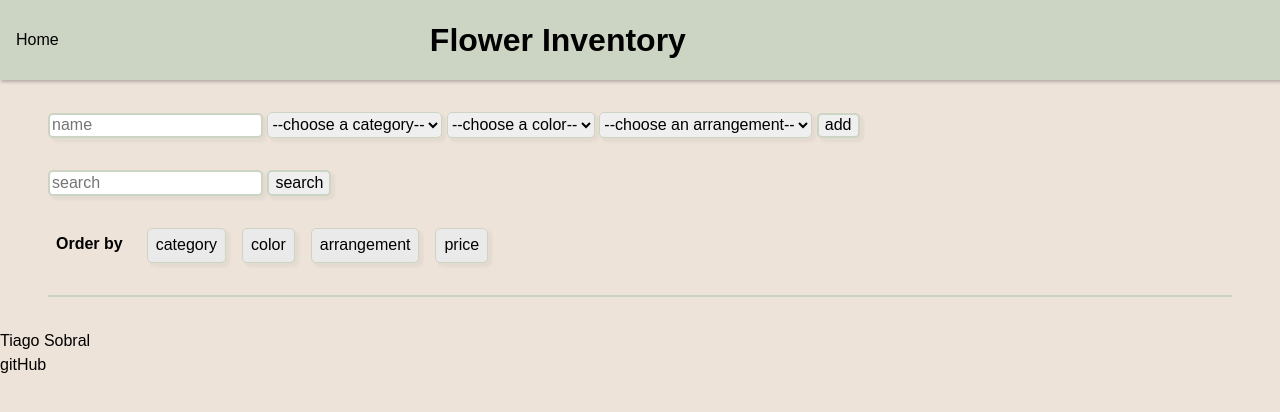
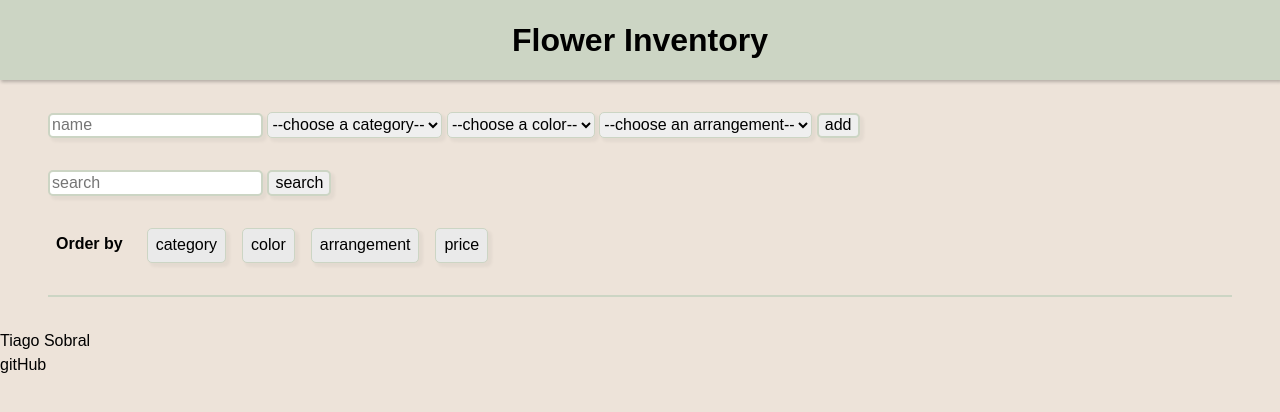
Before and after one commit to TiagoSobral/inventory-application-project, a Node server app: page / in a window 1280 px wide. Shown: the top 412 px of the page. Run offline with Node 20, Linux system fonts and the light colour scheme; data that the repository does not hold is empty.

Commit message:
(style) remove home link

```diff
--- a/styles/index.css
+++ b/styles/index.css
@@ -13,10 +13,7 @@ body {
 .navList {
 	width: 100%;
 	display: flex;
-}
-
-.navList li:first-child {
-	align-self: center;
+	justify-content: center;
 }
 
 .navList li:last-child {
--- a/views/partials/navigationBar.ejs
+++ b/views/partials/navigationBar.ejs
@@ -1,6 +1,5 @@
 <header class="navBar">
 	<ul class="navList">
-		<li><a href="/">Home</a></li>
 		<li><h1>Flower Inventory</h1></li>
 	</ul>
 </header>
```
